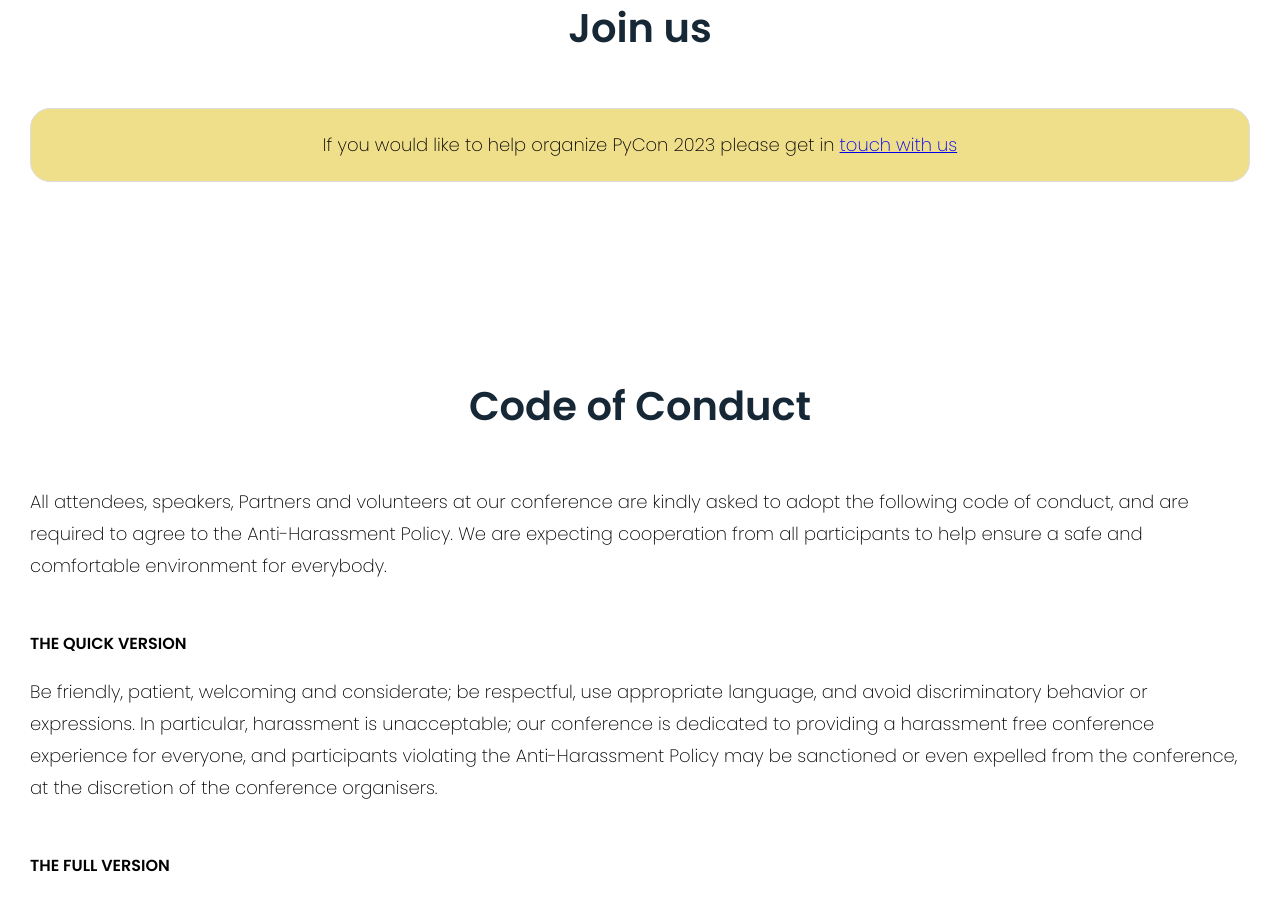
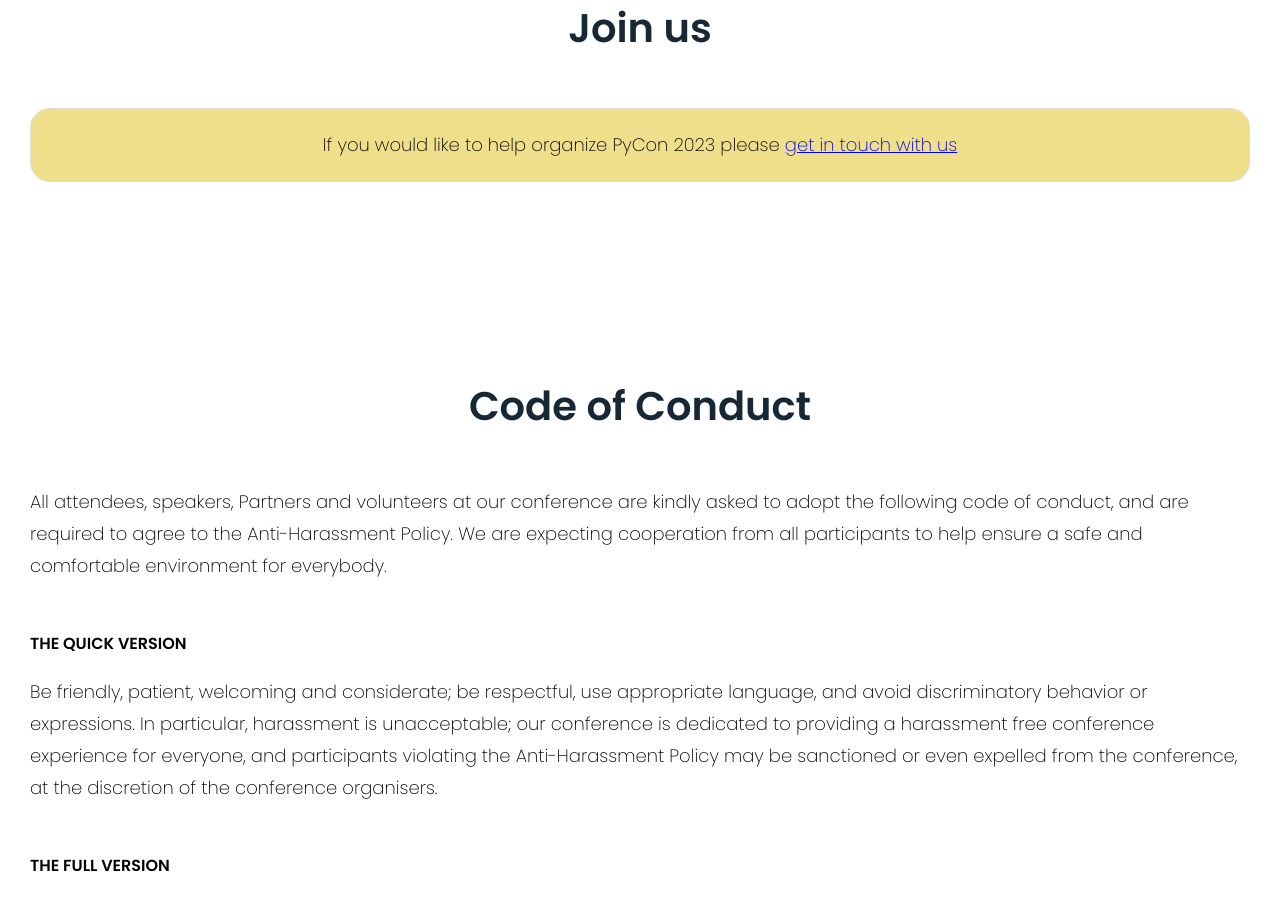
Before and after one commit to Python-LK/PyConLK-2022, a plain HTML site: page index.html in a window 1280 px wide. Shown: the part 3120-4024 px from the top of the page. Drawn offline with nearby package versions, Linux system fonts and the light colour scheme.

Commit message:
Register organizers link.

```diff
--- a/index.html
+++ b/index.html
@@ -692,7 +692,7 @@
             <h2>Join us</h2>
         </div>
         <div style="border: 1px solid #ddd; padding: 20px; border-radius: 20px; text-align: center; background-color: #efde8a;">
-            <p style="margin-bottom: 0;">If you would like to help organize PyCon 2023 please get in <a href="register-organizers.html"> touch
+            <p style="margin-bottom: 0;">If you would like to help organize PyCon 2023 please <a href="register-organizers.html">get in touch
                 with us</a></p>
         </div>
     </div>
```
